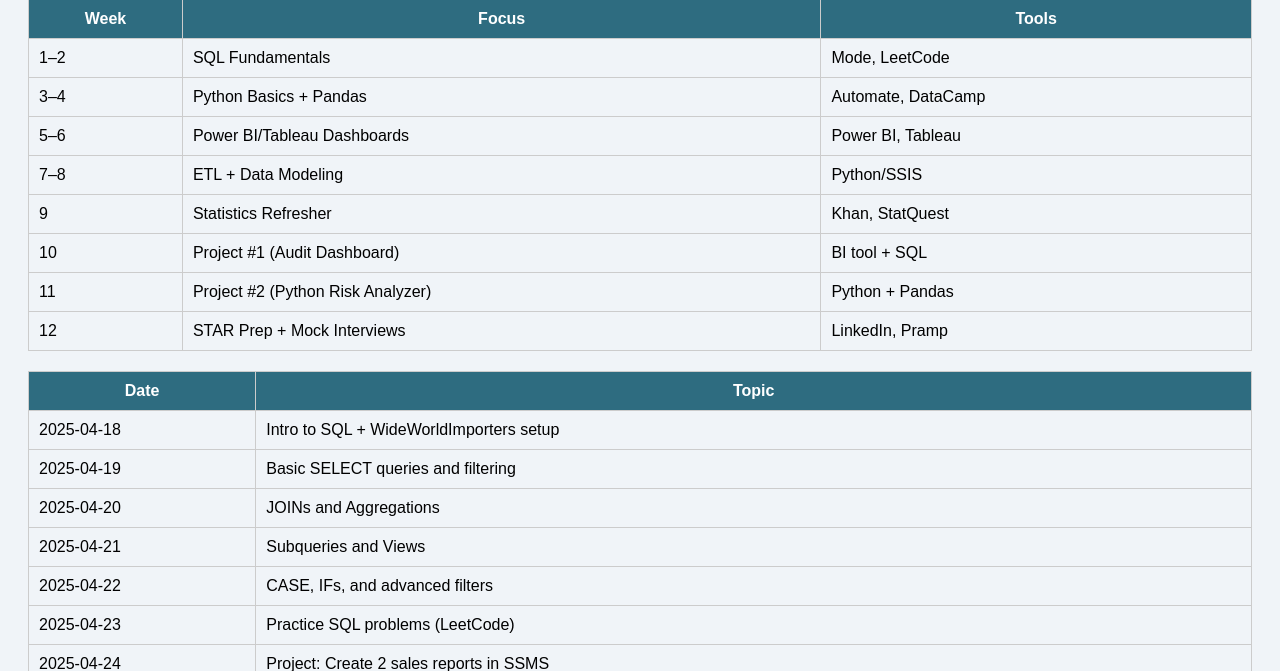
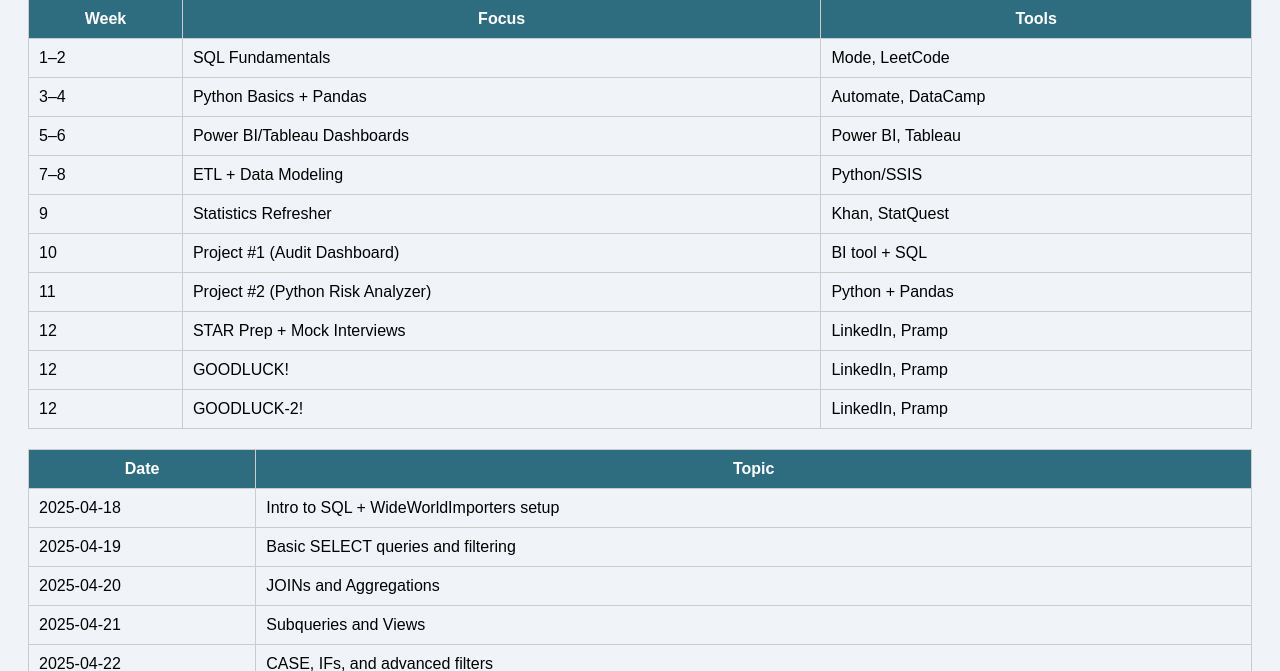
Before and after one commit to ngandinh/BI-Engineer-Prep, a Flask app: page / in a window 1280 px wide. Shown: the part 627-1298 px from the top of the page. Run offline with Flask 3, Linux system fonts and the light colour scheme.

Commit message:
Add index.html to templates folder

```diff
--- a/templates/index.html
+++ b/templates/index.html
@@ -1,7 +1,7 @@
 <!DOCTYPE html>
 <html>
 <head>
-    <title>Business Intelligence Engineer Prep Plan</title>
+    <title>MY Business Intelligence Engineer Prep Plan</title>
     <link rel="stylesheet" href="/static/style.css">
 </head>
 <body>
@@ -59,6 +59,8 @@
                         <tr><td>10</td><td>Project #1 (Audit Dashboard)</td><td>BI tool + SQL</td></tr>
                         <tr><td>11</td><td>Project #2 (Python Risk Analyzer)</td><td>Python + Pandas</td></tr>
                         <tr><td>12</td><td>STAR Prep + Mock Interviews</td><td>LinkedIn, Pramp</td></tr>
+                        <tr><td>12</td><td>GOODLUCK!</td><td>LinkedIn, Pramp</td></tr>
+                        <tr><td>12</td><td>GOODLUCK-2!</td><td>LinkedIn, Pramp</td></tr>
                     </tbody>
                 </table>
             </p>
```
